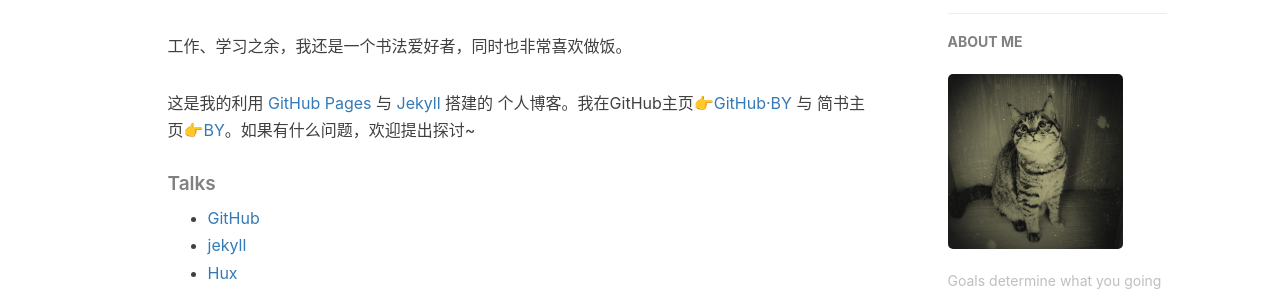
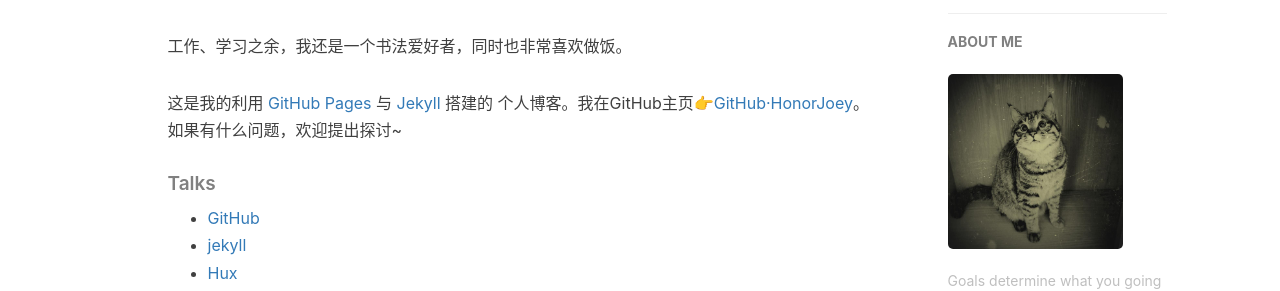
Before and after one commit to honorjoey/honorjoey.github.io, a Jekyll site: the page built from about.html, in a window 1280 px wide. Shown: the part 584-875 px from the top of the page. Built offline with Jekyll 4.4.1, drawn with Linux system fonts in a browser that asks for light colours; nearby versions of some CDN libraries; comment, search, counter and statistics services are not loaded.

Commit message:
update about

```diff
--- a/about.html
+++ b/about.html
@@ -22,7 +22,7 @@ header-img: "img/post-bg-rwd.jpg"
 
     <p>工作、学习之余，我还是一个书法爱好者，同时也非常喜欢做饭。</p>
 
-    <p>这是我的利用 <a href="https://pages.github.com/">GitHub Pages</a> 与 <a href="http://jekyll.com.cn/">Jekyll</a> 搭建的 个人博客。我在GitHub主页<a href="https://github.com/qiubaiying">👉GitHub·BY</a> 与 简书主页<a href="https://http://www.jianshu.com/u/e71990ada2fd">👉BY</a>。如果有什么问题，欢迎提出探讨~</p>
+    <p>这是我的利用 <a href="https://pages.github.com/">GitHub Pages</a> 与 <a href="http://jekyll.com.cn/">Jekyll</a> 搭建的 个人博客。我在GitHub主页<a href="https://github.com/honorjoey">👉GitHub·HonorJoey</a>。如果有什么问题，欢迎提出探讨~</p>
 
     <p></p>
 
```
